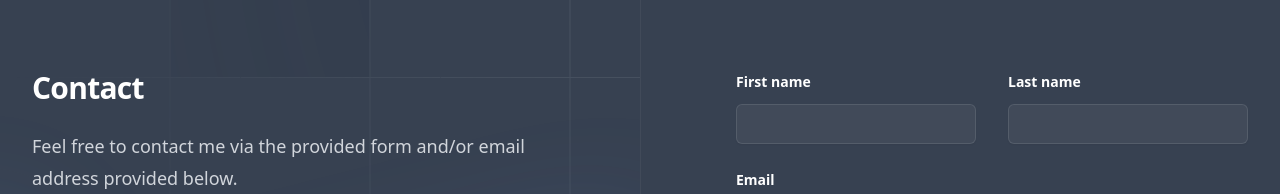
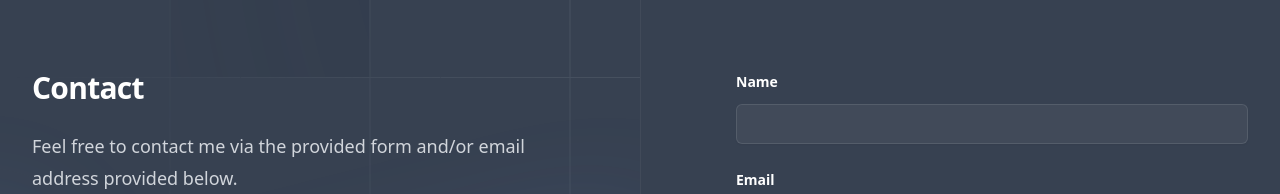
Before and after one commit to SnapperGee/portfolio-client, a React (Vite) app: page /contact in a window 1280 px wide. Shown: the part 186-380 px from the top of the page. Built offline with nearby package versions, Linux system fonts and the light colour scheme.

Commit message:
Make contact form have single name instead of first and last name.

```diff
--- a/src/page/contact.tsx
+++ b/src/page/contact.tsx
@@ -63,30 +63,16 @@ const Contact = () =>
             <form action="#" method="POST" className="px-6 pb-24 pt-20 sm:pb-32 lg:px-8 lg:py-48">
                 <div className="mx-auto max-w-xl lg:mr-0 lg:max-w-lg">
                     <div className="grid grid-cols-1 gap-x-8 gap-y-6 sm:grid-cols-2">
-                        <div>
-                            <label htmlFor="first-name" className="block text-sm font-semibold leading-6 text-white">
-                                First name
+                        <div className="sm:col-span-2">
+                            <label htmlFor="name" className="block text-sm font-semibold leading-6 text-white">
+                                Name
                             </label>
                             <div className="mt-2.5">
                                 <input
                                     type="text"
-                                    name="first-name"
-                                    id="first-name"
+                                    name="name"
+                                    id="name"
                                     autoComplete="given-name"
-                                    className="block w-full rounded-md border-0 bg-white/5 px-3.5 py-2 text-white shadow-sm ring-1 ring-inset ring-white/10 focus:ring-2 focus:ring-inset focus:ring-indigo-500 sm:text-sm sm:leading-6"
-                                />
-                            </div>
-                        </div>
-                        <div>
-                            <label htmlFor="last-name" className="block text-sm font-semibold leading-6 text-white">
-                                Last name
-                            </label>
-                            <div className="mt-2.5">
-                                <input
-                                    type="text"
-                                    name="last-name"
-                                    id="last-name"
-                                    autoComplete="family-name"
                                     className="block w-full rounded-md border-0 bg-white/5 px-3.5 py-2 text-white shadow-sm ring-1 ring-inset ring-white/10 focus:ring-2 focus:ring-inset focus:ring-indigo-500 sm:text-sm sm:leading-6"
                                 />
                             </div>
```
